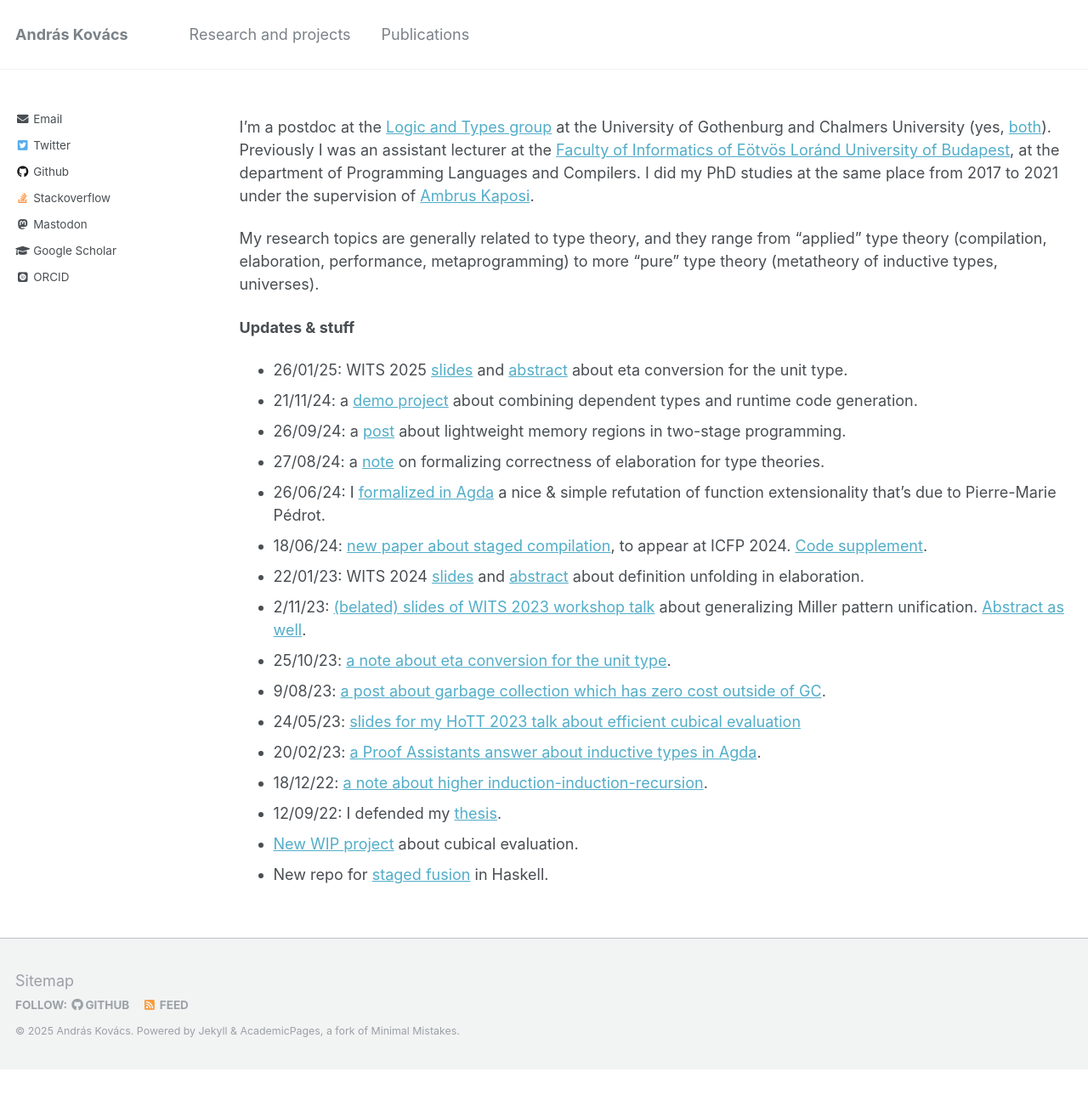
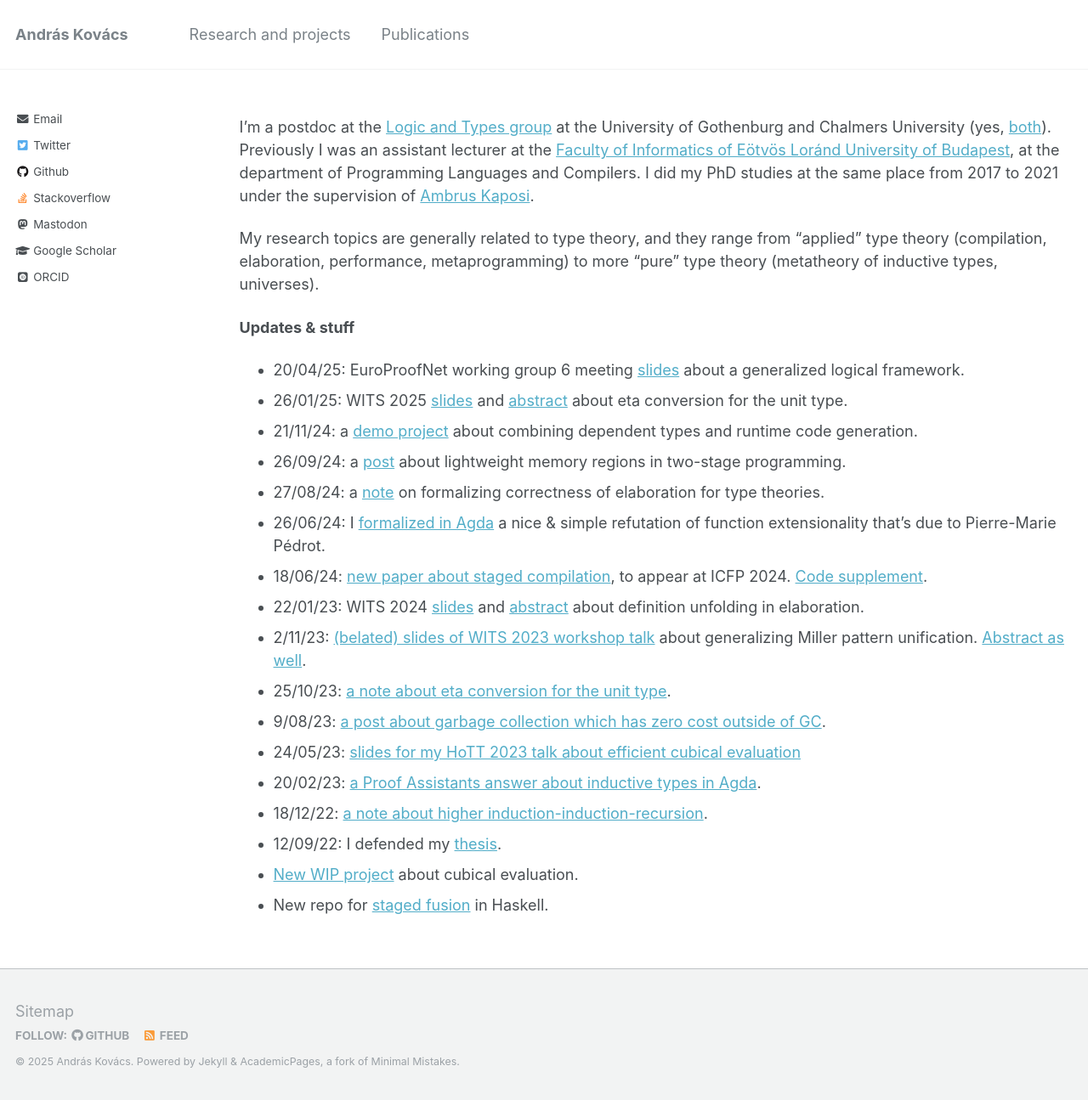
Before and after one commit to AndrasKovacs/AndrasKovacs.github.io, a Jekyll site: the page built from _pages/about.md, in a window 1280 px wide. Shown: the whole page at 85% size. Built offline with Jekyll 4.4.1, drawn with Linux system fonts in a browser that asks for light colours; some web fonts are replaced; before the commit the page ends 1259 px from its top, so only the background shows below that.

Commit message:
wg6 Genoa presentation

```diff
--- a/_pages/about.md
+++ b/_pages/about.md
@@ -23,6 +23,7 @@ to more "pure" type theory (metatheory of inductive types, universes).
 
 **Updates & stuff**
 
+- 20/04/25: EuroProofNet working group 6 meeting [slides](pdfs/wg6genoa.pdf) about a generalized logical framework.
 - 26/01/25: WITS 2025 [slides](pdfs/wits25prez.pdf) and [abstract](pdfs/wits25abstract.pdf) about eta conversion for the unit type.
 - 21/11/24: a [demo project](https://github.com/AndrasKovacs/dtt-rtcg) about combining dependent types and runtime code generation.
 - 26/09/24: a [post](https://gist.github.com/AndrasKovacs/fb172cb813d57da9ac22b95db708c4af) about lightweight memory regions in two-stage programming.
```
Also changed, not shown: 1 other file.
